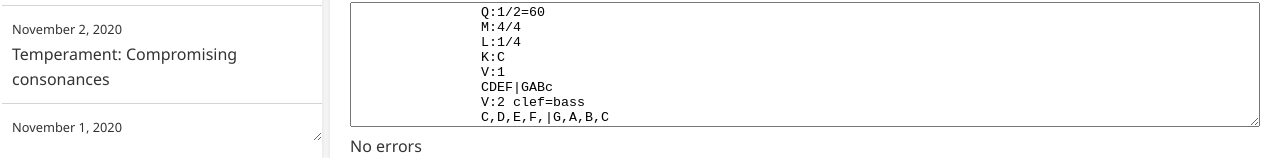
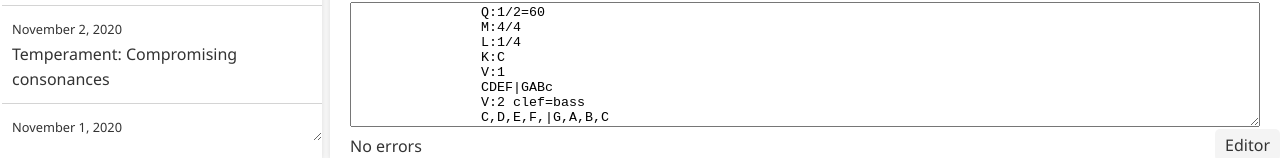
Before and after one commit to ansyblenetwork/sdg, a Jekyll site: the page built from index.html, in a window 1280 px wide and 900 px high, scrolled down 617 px. Shown: the part 739-897 px from the top of the window. Built offline with Jekyll 4.4.1, drawn with Linux system fonts in a browser that asks for light colours.

Commit message:
Update page.html

```diff
--- a/_layouts/page.html
+++ b/_layouts/page.html
@@ -207,7 +207,7 @@
 		{{ content }}
 		</div>
 	</div>
-	<div class="main" style="position:fixed; top:unset; bottom:0px; right:0px; max-height:50%; background-color:white; box-shadow: #d4d4d4 0px 0px 7px;">
+	<div id="editorPanel" class="main" style="position:fixed; top:unset; bottom:0px; right:0px; max-height:50%; background-color:white; box-shadow: #d4d4d4 0px 0px 7px;">
 
 		<div id="paper"></div>
 		<textarea id="abc" style="width:100%; height:125px">
@@ -227,9 +227,16 @@
 		</script>
 
 	</div>
+	<button onclick="toggle()" style="position:fixed; bottom:0px; right:0px">Editor</button>
 </body>
 
 <script>
+function toggle() {
+	if (editorPanel.style.display != "none") editorPanel.style.display = "none";
+	else editorPanel.style.display = "";
+}
+
+
 var mobile = false;
 if(D('specialPost')) D('specialPost').scrollIntoView({behavior: "auto", block: "center", inline: "nearest"});
 if (screen.width <= 550 || screen.height <= 550) {
```
